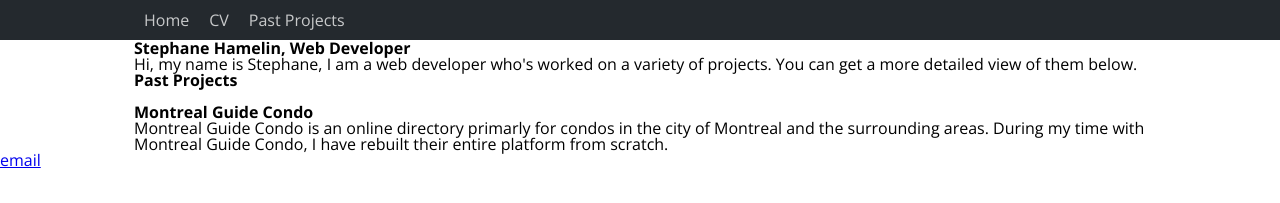
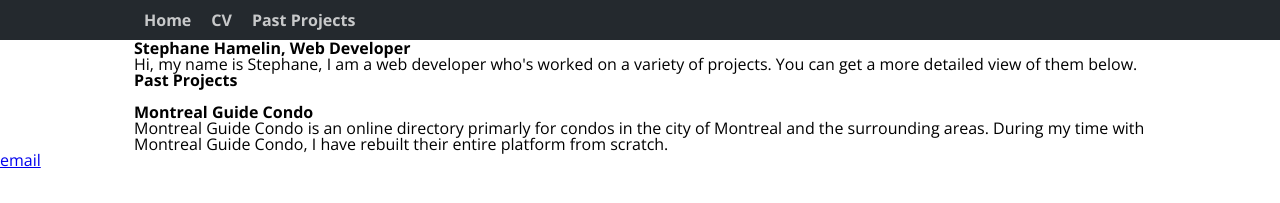
Before and after one commit to stephaneham/stephaneham.github.io, a Jekyll site: the page built from index.html, in a window 1280 px wide. Shown: the top 203 px of the page. Built offline with Jekyll 4.4.1, drawn with Linux system fonts in a browser that asks for light colours.

Commit message:
Update default.html

```diff
--- a/_layouts/default.html
+++ b/_layouts/default.html
@@ -10,9 +10,9 @@
 			<nav>
 				<div class="container clearfix">
 					<ul>
-						<li><a href="/">Home</a></li>
-						<li><a href="">CV</a></li>
-						<li><a href="/#projects">Past Projects</a></li>
+						<li><a class="bold" href="/">Home</a></li>
+						<li><a class="bold" href="">CV</a></li>
+						<li><a class="bold" href="/#projects">Past Projects</a></li>
 					</ul>
 				</div>
 			</nav>
```
